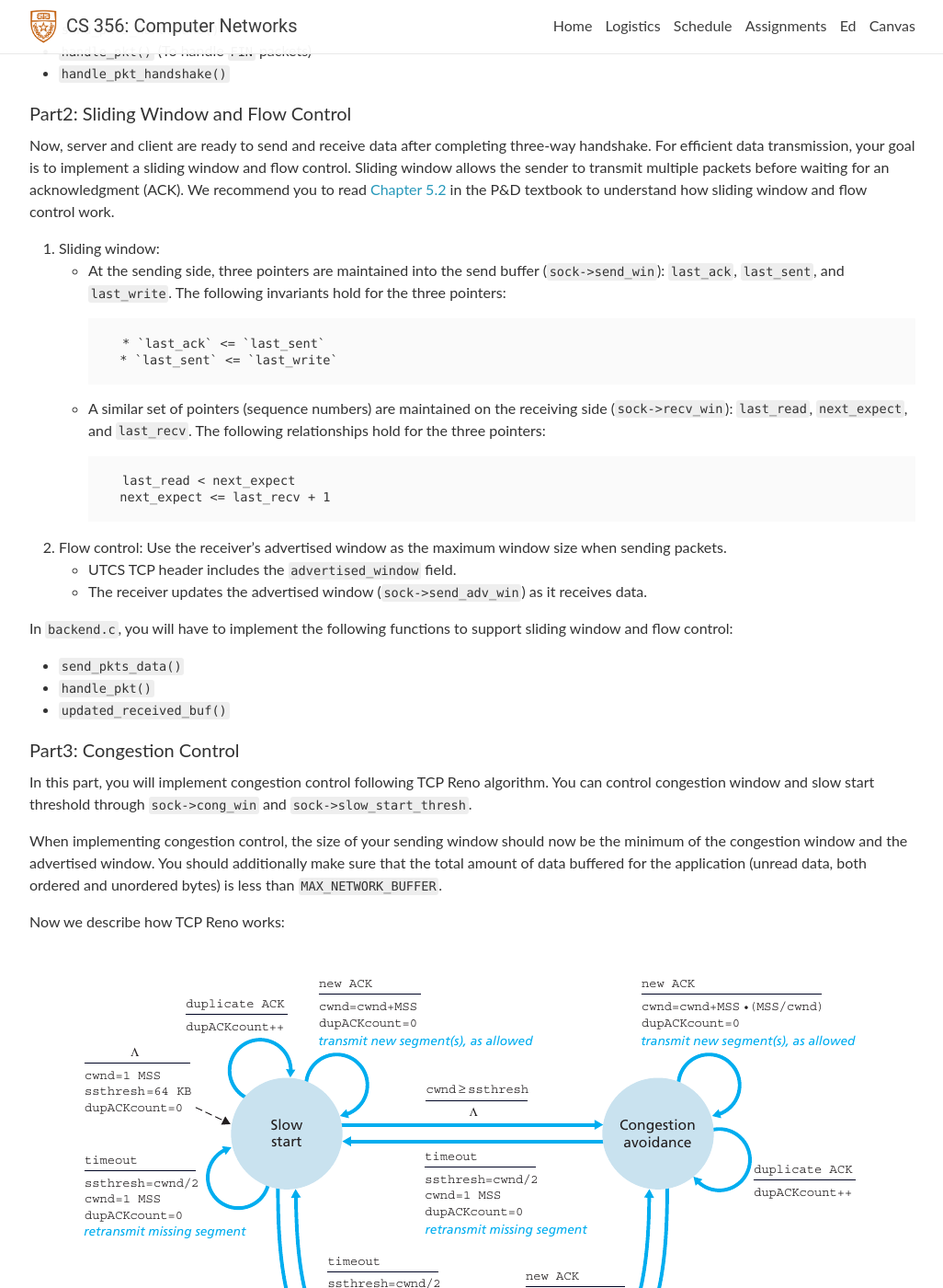
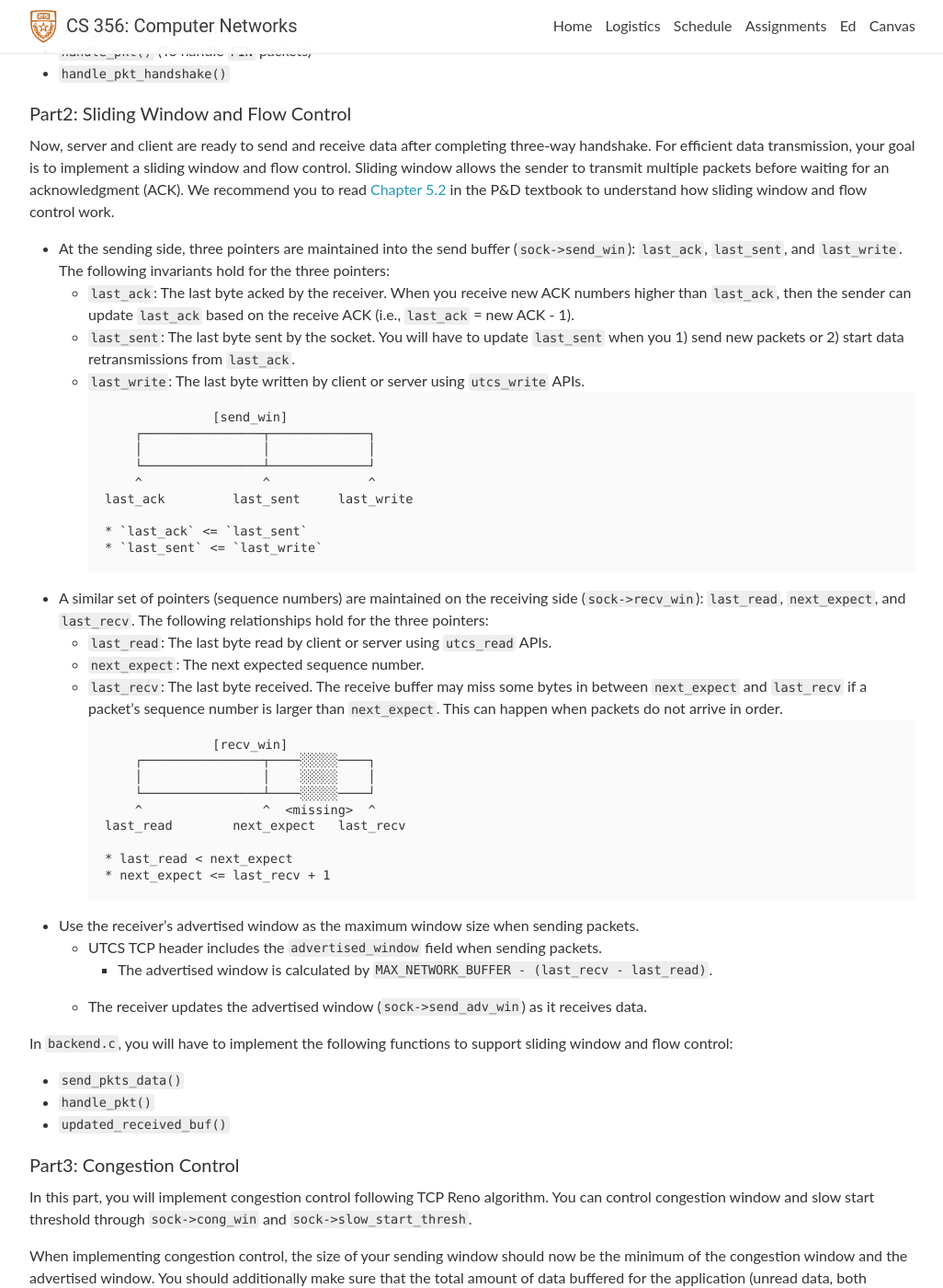
Before and after one commit to utcs356/sp25, a Jekyll site: the page built from _pages/4_congestion_flow_control.md, in a window 1280 px wide and 1400 px high, scrolled down 2511 px. Shown: the whole window at 92% size, without its empty margins (126-1152 px from the left). Built offline with Jekyll 4.4.1, drawn with Linux system fonts in a browser that asks for light colours; nearby versions of some CDN libraries; comment, search, counter and statistics services are not loaded; some of the changed text lies outside the part shown.

Commit message:
assn4 desc update

````diff
--- a/_pages/4_congestion_flow_control.md
+++ b/_pages/4_congestion_flow_control.md
@@ -102,24 +102,42 @@ In this part, you will have to implement the following functions in `backend.c`
 
 Now, server and client are ready to send and receive data after completing three-way handshake. For efficient data transmission, your goal is to implement a sliding window and flow control. Sliding window allows the sender to transmit multiple packets before waiting for an acknowledgment (ACK). We recommend you to read [Chapter 5.2](https://book.systemsapproach.org/e2e/tcp.html#sliding-window-revisited) in the P&D textbook to understand how sliding window and flow control work.
 
-1. Sliding window:
-    * At the sending side, three pointers are maintained into the send buffer (`sock->send_win`): `last_ack`, `last_sent`, and `last_write`. The following invariants hold for the three pointers:
+* At the sending side, three pointers are maintained into the send buffer (`sock->send_win`): `last_ack`, `last_sent`, and `last_write`. The following invariants hold for the three pointers:
+  * `last_ack`: The last byte acked by the receiver. When you receive new ACK numbers higher than `last_ack`, then the sender can update `last_ack` based on the receive ACK (i.e., `last_ack` = new ACK - 1).
+  * `last_sent`: The last byte sent by the socket. You will have to update `last_sent` when you 1) send new packets or 2) start data retransmissions from `last_ack`.
+  * `last_write`: The last byte written by client or server using `utcs_write` APIs.
+    ```
+                  [send_win]
+        ┌────────────────┬─────────────┐
+        │                │             │
+        └────────────────┴─────────────┘
+        ^                ^             ^
+    last_ack         last_sent     last_write
 
-        ```
-        * `last_ack` <= `last_sent`
-        * `last_sent` <= `last_write`
-        ```
+    * `last_ack` <= `last_sent`
+    * `last_sent` <= `last_write`
+    ```
 
-    * A similar set of pointers (sequence numbers) are maintained on the receiving side (`sock->recv_win`): `last_read`, `next_expect`, and `last_recv`. The following relationships hold for the three pointers:
+* A similar set of pointers (sequence numbers) are maintained on the receiving side (`sock->recv_win`): `last_read`, `next_expect`, and `last_recv`. The following relationships hold for the three pointers:
+  * `last_read`: The last byte read by client or server using `utcs_read` APIs.
+  * `next_expect`: The next expected sequence number.
+  * `last_recv`: The last byte received. The receive buffer may miss some bytes in between `next_expect` and `last_recv` if a packet's sequence number is larger than `next_expect`. This can happen when packets do not arrive in order.
+    ```
+                  [recv_win]
+        ┌────────────────┬────░░░░░────┐
+        │                │    ░░░░░    │
+        └────────────────┴────░░░░░────┘
+        ^                ^  <missing>  ^
+    last_read        next_expect   last_recv
 
-        ```
-        last_read < next_expect
-        next_expect <= last_recv + 1
-        ```
+    * last_read < next_expect
+    * next_expect <= last_recv + 1
+    ```
 
-2. Flow control: Use the receiver’s advertised window as the maximum window size when sending packets.
-    * UTCS TCP header includes the `advertised_window` field.
-    * The receiver updates the advertised window (`sock->send_adv_win`) as it receives data.
+* Use the receiver’s advertised window as the maximum window size when sending packets.
+  * UTCS TCP header includes the `advertised_window` field when sending packets.
+    * The advertised window is calculated by `MAX_NETWORK_BUFFER - (last_recv - last_read)`.
+  * The receiver updates the advertised window (`sock->send_adv_win`) as it receives data.
 
 In `backend.c`, you will have to implement the following functions to support sliding window and flow control:
 
````
Also changed, not shown: other parts of _pages/4_congestion_flow_control.md (+1 -1 lines).
